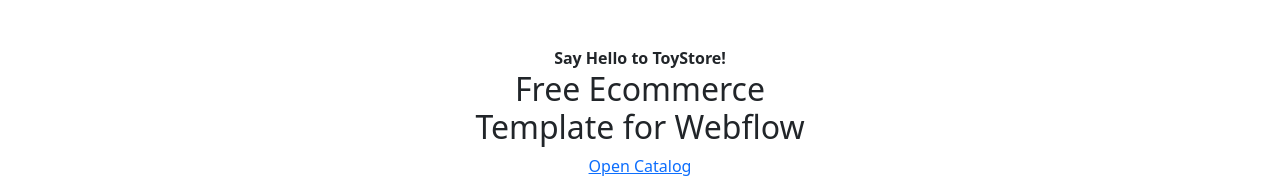
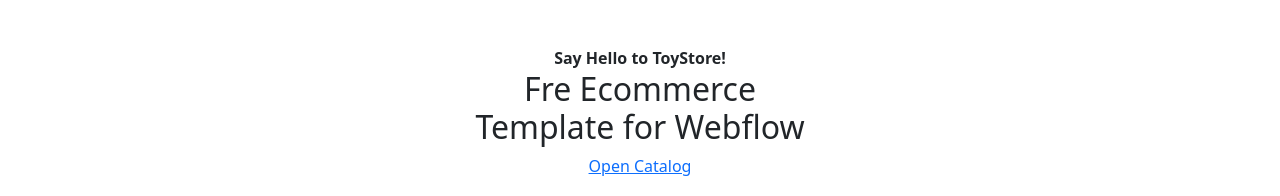
Before and after one commit to mislombek1512/dars18, a plain HTML site: page index.html in a window 1280 px wide. Shown: the part 344-540 px from the top of the page. Drawn offline with nearby package versions, Linux system fonts and the light colour scheme.

Commit message:
edit index

```diff
--- a/index.html
+++ b/index.html
@@ -68,7 +68,7 @@
             <div class="row about">
                 <div class="col-6 mycol text-center">
                     <strong>Say Hello to ToyStore!</strong>
-                    <h2>Free Ecommerce <br> Template for Webflow</h2>
+                    <h2>Fre Ecommerce <br> Template for Webflow</h2>
                     <a href="#">Open Catalog</a>
                 </div>
             </div>
```
